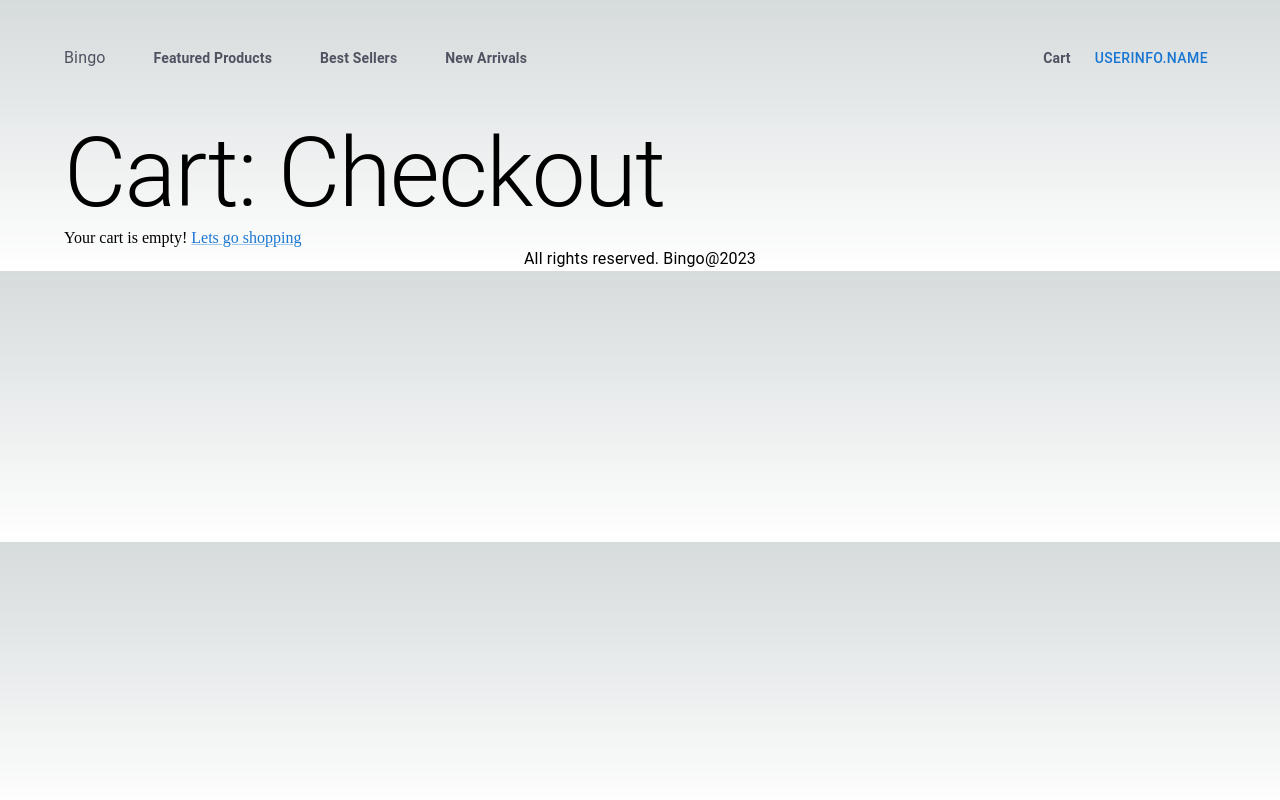
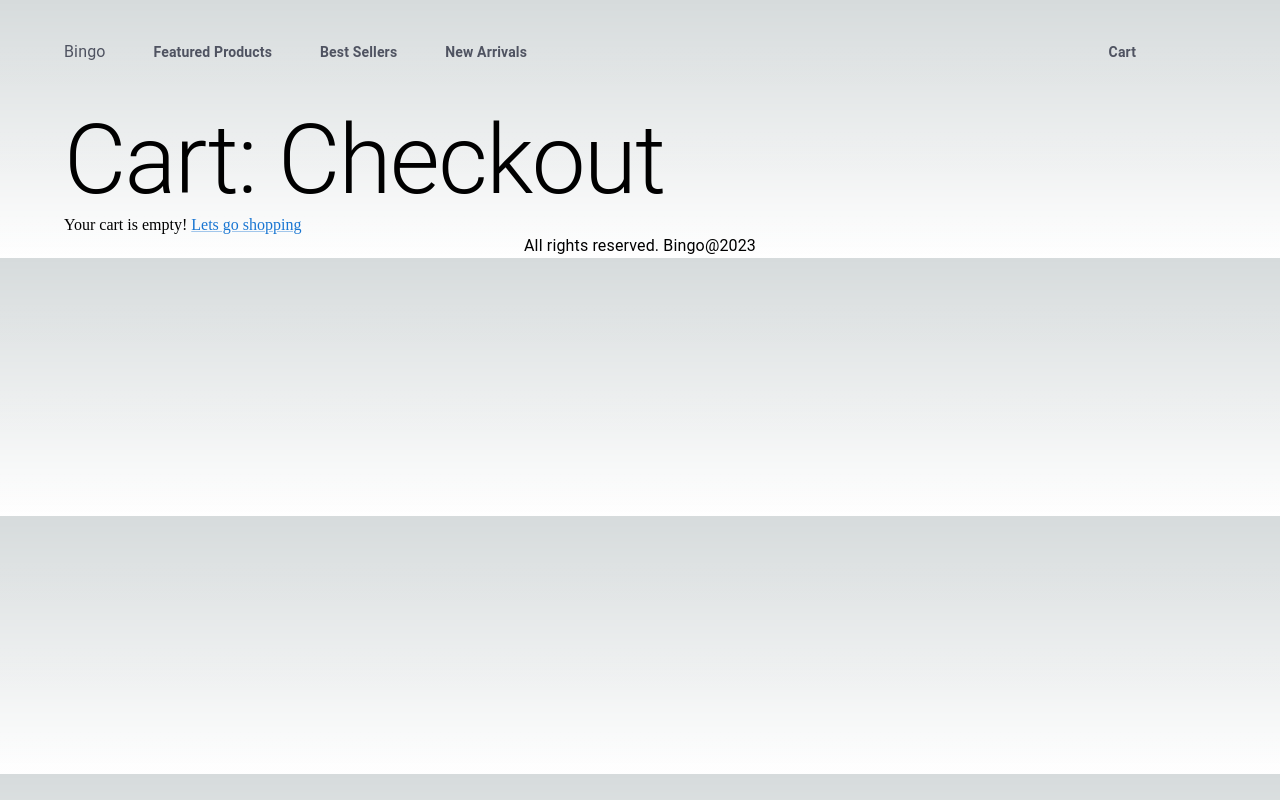
Before and after one commit to ddanieela1/ecommerce-app, a Next.js app: page /cart in a window 1280 px wide. Built offline with nearby package versions, Linux system fonts and the light colour scheme.

Commit message:
updated layout

```diff
--- a/components/Layout.js
+++ b/components/Layout.js
@@ -13,7 +13,7 @@ import Link from '@mui/material/Link';
 import Box from '@mui/material/Box';
 import NextLink from 'next/link';
 import Badge from '@mui/material/Badge';
-import { styled } from '@mui/material';
+import { Menu, MenuItem, styled } from '@mui/material';
 import Button from '@mui/material/Button';
 
 import { Store } from '../utils/Store';
@@ -52,6 +52,14 @@ const NavBarContainer = styled(Container)(({ theme }) => ({
 export default function Layout({ children }) {
   const { state, dispatch } = useContext(Store);
   const { cart, userInfo } = state;
+  const [anchorEl, setAnchorel] = useState(null);
+  const signinClickHandler = (e) => {
+    setAnchorel(e.currentTarget);
+  };
+
+  const signinMenuCloseHandler = () => {
+    setAnchorel(null);
+  };
   return (
     <div>
       <Head>
@@ -112,7 +120,28 @@ export default function Layout({ children }) {
 
           <NavLink>
             {userInfo ? (
-              <Button>userInfo.name</Button>
+              <>
+                <Button
+                  aria-controls="simple-menu"
+                  aria-haspopup="true"
+                  onClick={signinClickHandler}
+                >
+                  {userInfo.name}
+                </Button>
+                <Menu
+                  id="simple-menu"
+                  anchorEl={anchorEl}
+                  keepMounted
+                  open={Boolean(anchorEl)}
+                  onClose={signinMenuCloseHandler}
+                >
+                  <MenuItem onClick={signinMenuCloseHandler}>Profile</MenuItem>
+                  <MenuItem onClick={signinMenuCloseHandler}>
+                    My Account
+                  </MenuItem>
+                  <MenuItem onClick={signinMenuCloseHandler}>Logout</MenuItem>
+                </Menu>
+              </>
             ) : (
               <NextLink href="/signin" passHref>
                 Sign In
--- a/pages/signIn.js
+++ b/pages/signIn.js
@@ -34,7 +34,7 @@ export default function SignIn() {
   const [showPassword, setShowPassword] = React.useState(false);
   const [email, setEmail] = useState('');
   const [password, setPassword] = useState('');
-  const { state, dispatch } = useContext(Store);
+  // const { state, dispatch } = useContext(Store);
   const { userInfo } = state;
   const { redirect } = router.query;
   const router = useRouter();
```
